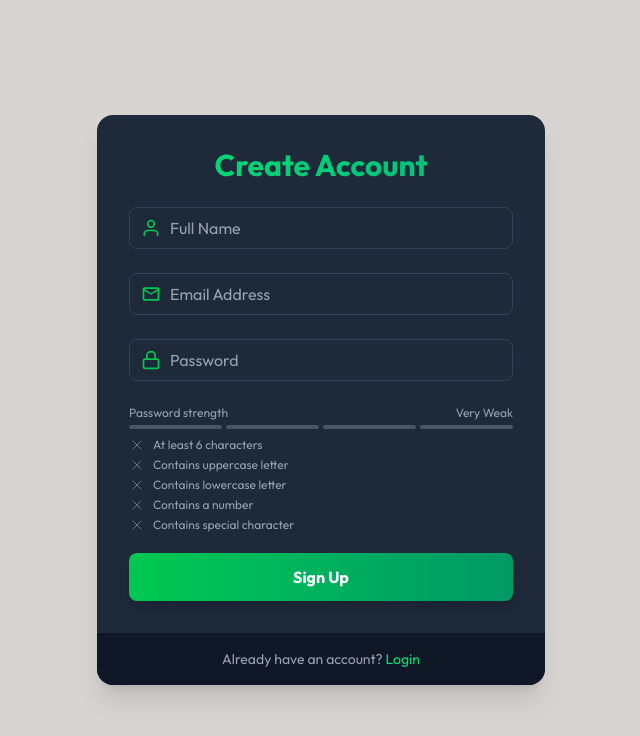
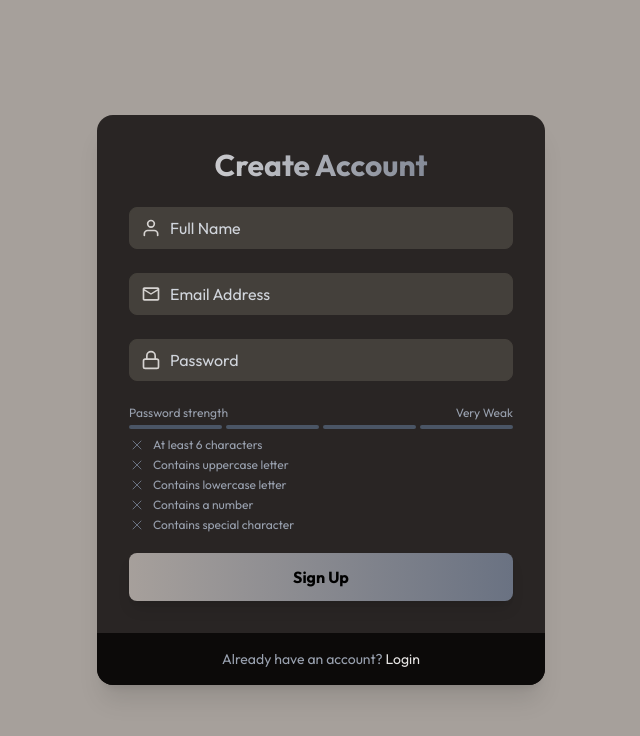
Before and after one commit to dev-debabrata/auth-mern, a React (Vite) app in the folder frontend/: page /signup in a window 1280 px wide. Shown: the top 736 px of the page, without its empty margins (319-959 px from the left). Built offline with nearby package versions, Linux system fonts and the light colour scheme.

Commit message:
code modified

```diff
--- a/frontend/src/App.jsx
+++ b/frontend/src/App.jsx
@@ -9,7 +9,7 @@ import ResetPasswordPage from "./pages/ResetPasswordPage";
 
 function App() {
   return (
-    <div className='min-h-screen bg-gradient-to-br bg-stone-300 flex items-center justify-center relative overflow-hidden'>
+    <div className='min-h-screen bg-gradient-to-br bg-stone-400 flex items-center justify-center relative overflow-hidden'>
       {/* <FloatingShape color='bg-green-500' size='w-64 h-64' top='-5%' left='10%' delay={0} />
       <FloatingShape color='bg-emerald-500' size='w-48 h-48' top='70%' left='80%' delay={5} />
       <FloatingShape color='bg-lime-500' size='w-32 h-32' top='40%' left='-10%' delay={2} /> */}
--- a/frontend/src/components/Header.jsx
+++ b/frontend/src/components/Header.jsx
@@ -6,11 +6,22 @@ const Header = () => {
     return (
         <div className=' flex items-center justify-center py-12'>
             <div className=' flex flex-col mt-20 px-4 text-stone-800 items-center text-center'>
-                <img src={assets.header_img} alt="" className=" w-50 h-47 rounded-full mb-6" />
-                <h1 className=' text-3xl font-extrabold flex items-center gap-2 mb-2'>Hey Developer</h1>
-                <h2 className=' text-3xl sm:text-5xl font-bold mb-4'>Welcome to my auth app</h2>
-                <p className=' mb-8 max-w-md'>Let's start with a quick product tour and we will have you up and running in no time!</p>
-                <button className='border-none bg-stone-800 rounded-full px-6 py-2.5 text-stone-300 hover:bg-stone-400 hover:text-stone-900 font-semibold cursor-pointer transition-all'>Get Started</button>
+                <img
+                    src={assets.header_img}
+                    alt=""
+                    className=" w-50 h-47 rounded-full mb-6" />
+                <h1 className=' text-3xl font-extrabold flex items-center gap-2 mb-2'>
+                    Hey Developer
+                </h1>
+                <h2 className=' text-3xl sm:text-5xl font-bold mb-4'>
+                    Welcome to my Authentication app
+                </h2>
+                <p className=' mb-8 max-w-md text-stone-700'>
+                    Let's start with a quick product tour and we will have you up and running in no time!
+                </p>
+                <button className='border-none bg-stone-800 rounded-full px-6 py-2.5 text-stone-300 hover:bg-stone-400 hover:text-stone-900 font-semibold cursor-pointer transition-all'>
+                    Get Started
+                </button>
             </div>
         </div>
     )
--- a/frontend/src/components/Input.jsx
+++ b/frontend/src/components/Input.jsx
@@ -23,12 +23,12 @@ const Input = ({ icon: Icon, ...props }) => {
         <div className="relative mb-6">
             {Icon && (
                 <div className="absolute inset-y-0 left-0 flex items-center pl-3 pointer-events-none">
-                    <Icon className="size-5 text-green-500" />
+                    <Icon className="size-5 text-stone-300" />
                 </div>
             )}
             <input
                 {...props}
-                className="w-full pl-10 pr-3 py-2 bg-gray-800 bg-opacity-50 rounded-lg border border-gray-700 focus:border-green-500 focus:ring-2 focus:ring-green-500 text-white placeholder-gray-400 transition duration-200"
+                className="w-full pl-10 pr-3 py-2 bg-stone-700 bg-opacity-50 rounded-lg border border-stone-700 focus:border-stone-500 focus:ring-2 focus:ring-stone-500 text-white placeholder-gray-300 transition duration-200"
             />
         </div>
     );
--- a/frontend/src/pages/LoginPage.jsx
+++ b/frontend/src/pages/LoginPage.jsx
@@ -23,10 +23,10 @@ const LoginPage = () => {
             initial={{ opacity: 0, y: 20 }}
             animate={{ opacity: 1, y: 0 }}
             transition={{ duration: 0.5 }}
-            className='max-w-md w-full bg-gray-800 bg-opacity-50 backdrop-filter backdrop-blur-xl rounded-2xl shadow-xl overflow-hidden'>
+            className='max-w-md w-full bg-stone-800 bg-opacity-50 backdrop-filter backdrop-blur-xl rounded-2xl shadow-xl overflow-hidden'>
 
             <div className="p-8">
-                <h2 className="text-3xl font-bold mb-6 text-center bg-gradient-to-r from-green-400 to-emerald-500 text-transparent bg-clip-text">
+                <h2 className="text-3xl font-bold mb-6 text-center bg-gradient-to-r  from-stone-200 to-gray-500 text-transparent bg-clip-text">
                     Welcome Back
                 </h2>
                 <form onSubmit={handleLogin}>
@@ -47,14 +47,15 @@ const LoginPage = () => {
                     />
 
                     <div className='flex items-center mb-6'>
-                        <Link to='/forgot-password' className='text-sm text-green-400 hover:underline'>
+                        <Link to='/forgot-password' className='text-sm text-stone-200 hover:underline'>
                             Forgot password?
                         </Link>
                     </div>
                     <motion.button
                         whileHover={{ scale: 1.02 }}
                         whileTap={{ scale: 0.98 }}
-                        className='w-full py-3 px-4 bg-gradient-to-r from-green-500 to-emerald-600 text-white font-bold rounded-lg shadow-lg hover:from-green-600 hover:to-emerald-700 focus:outline-none focus:ring-2 focus:ring-green-500 focus:ring-offset-2 focus:ring-offset-gray-900 transition duration-200'
+                        className='w-full py-3 px-4 bg-gradient-to-r from-stone-400 to-gray-500 font-bold rounded-lg shadow-lg hover:from-stone-500
+						hover:to-gray-600 focus:outline-none focus:ring-2 focus:ring-stone-500 focus:ring-offset-2 focus:ring-offset-gray-900 transition duration-200'
                         type='submit'
                         disabled={isLoading}
                     >
@@ -62,10 +63,10 @@ const LoginPage = () => {
                     </motion.button>
                 </form>
             </div>
-            <div className='px-8 py-4 bg-gray-900 bg-opacity-50 flex justify-center'>
+            <div className='px-8 py-4 bg-stone-950 bg-opacity-50 flex justify-center'>
                 <p className='text-sm text-gray-400'>
                     Don't have an account?{" "}
-                    <Link to={"/signup"} className='text-green-400 hover:underline'>
+                    <Link to={"/signup"} className='text-stone-200 hover:underline'>
                         Sign Up
                     </Link>
                 </p>
--- a/frontend/src/pages/ResetPasswordPage.jsx
+++ b/frontend/src/pages/ResetPasswordPage.jsx
@@ -41,10 +41,10 @@ const ResetPasswordPage = () => {
             initial={{ opacity: 0, y: 20 }}
             animate={{ opacity: 1, y: 0 }}
             transition={{ duration: 0.5 }}
-            className='max-w-md w-full bg-gray-800 bg-opacity-50 backdrop-filter backdrop-blur-xl rounded-2xl shadow-xl overflow-hidden'
+            className='max-w-md w-full bg-stone-800 bg-opacity-50 backdrop-filter backdrop-blur-xl rounded-2xl shadow-xl overflow-hidden'
         >
             <div className='p-8'>
-                <h2 className='text-3xl font-bold mb-6 text-center bg-gradient-to-r from-green-400 to-emerald-500 text-transparent bg-clip-text'>
+                <h2 className='text-3xl font-bold mb-6 text-center bg-gradient-to-r from-stone-200 to-gray-500 text-transparent bg-clip-text'>
                     Reset Password
                 </h2>
                 {error && <p className='text-red-500 text-sm mb-4'>{error}</p>}
@@ -72,7 +72,7 @@ const ResetPasswordPage = () => {
                     <motion.button
                         whileHover={{ scale: 1.02 }}
                         whileTap={{ scale: 0.98 }}
-                        className='w-full py-3 px-4 bg-gradient-to-r from-green-500 to-emerald-600 text-white font-bold rounded-lg shadow-lg hover:from-green-600 hover:to-emerald-700 focus:outline-none focus:ring-2 focus:ring-green-500 focus:ring-offset-2 focus:ring-offset-gray-900 transition duration-200'
+                        className='w-full py-3 px-4 bg-gradient-to-r from-stone-400 to-gray-500 font-bold rounded-lg shadow-lg hover:from-stone-500 hover:to-gray-600 focus:outline-none focus:ring-2 focus:ring-stone-500 focus:ring-offset-2 focus:ring-offset-gray-900 transition duration-200'
                         type='submit'
                         disabled={isLoading}
                     >
--- a/frontend/src/pages/SignUpPage.jsx
+++ b/frontend/src/pages/SignUpPage.jsx
@@ -32,10 +32,10 @@ const SignUpPage = () => {
             initial={{ opacity: 0, y: 20 }}
             animate={{ opacity: 1, y: 0 }}
             transition={{ duration: 0.5 }}
-            className=' max-w-md w-full bg-gray-800 bg-opacity-50 backdrop-filter backdrop-blur-xl rounded-2xl shadow-xl overflow-hidden'>
+            className=' max-w-md w-full bg-stone-800 bg-opacity-50 backdrop-filter backdrop-blur-xl rounded-2xl shadow-xl overflow-hidden'>
             <div className="p-8">
                 <h2
-                    className='text-3xl font-bold mb-6 text-center bg-gradient-to-r from-green-400 to-emerald-500 text-transparent bg-clip-text'>
+                    className='text-3xl font-bold mb-6 text-center bg-gradient-to-r from-stone-200 to-gray-500 text-transparent bg-clip-text'>
                     Create Account</h2>
 
                 <form onSubmit={handleSignup}>
@@ -61,9 +61,9 @@ const SignUpPage = () => {
                     {/* password strength meter */}
                     <PasswordStrength password={password} />
                     <motion.button
-                        className='mt-5 w-full py-3 px-4 bg-gradient-to-r from-green-500 to-emerald-600 text-white
-						font-bold rounded-lg shadow-lg hover:from-green-600
-						hover:to-emerald-700 focus:outline-none focus:ring-2 focus:ring-green-500 focus:ring-offset-2
+                        className='mt-5 w-full py-3 px-4 bg-gradient-to-r from-stone-400 to-gray-500
+						font-bold rounded-lg shadow-lg hover:from-stone-500
+						hover:to-gray-600 focus:outline-none focus:ring-2 focus:ring-stone-500 focus:ring-offset-2
 						 focus:ring-offset-gray-900 transition duration-200 cursor-pointer'
                         whileHover={{ scale: 1.02 }}
                         whileTap={{ scale: 0.98 }}
@@ -73,10 +73,10 @@ const SignUpPage = () => {
                     </motion.button>
                 </form>
             </div>
-            <div className='px-8 py-4 bg-gray-900 bg-opacity-50 flex justify-center'>
+            <div className='px-8 py-4 bg-stone-950 bg-opacity-50 flex justify-center'>
                 <p className='text-sm text-gray-400'>
                     Already have an account?{" "}
-                    <Link to={"/login"} className='text-green-400 hover:underline'>
+                    <Link to={"/login"} className='text-stone-200 hover:underline'>
                         Login
                     </Link>
                 </p>
```
Also changed, not shown: frontend/src/pages/ForgotPasswordPage.jsx (+7 -6 lines).
